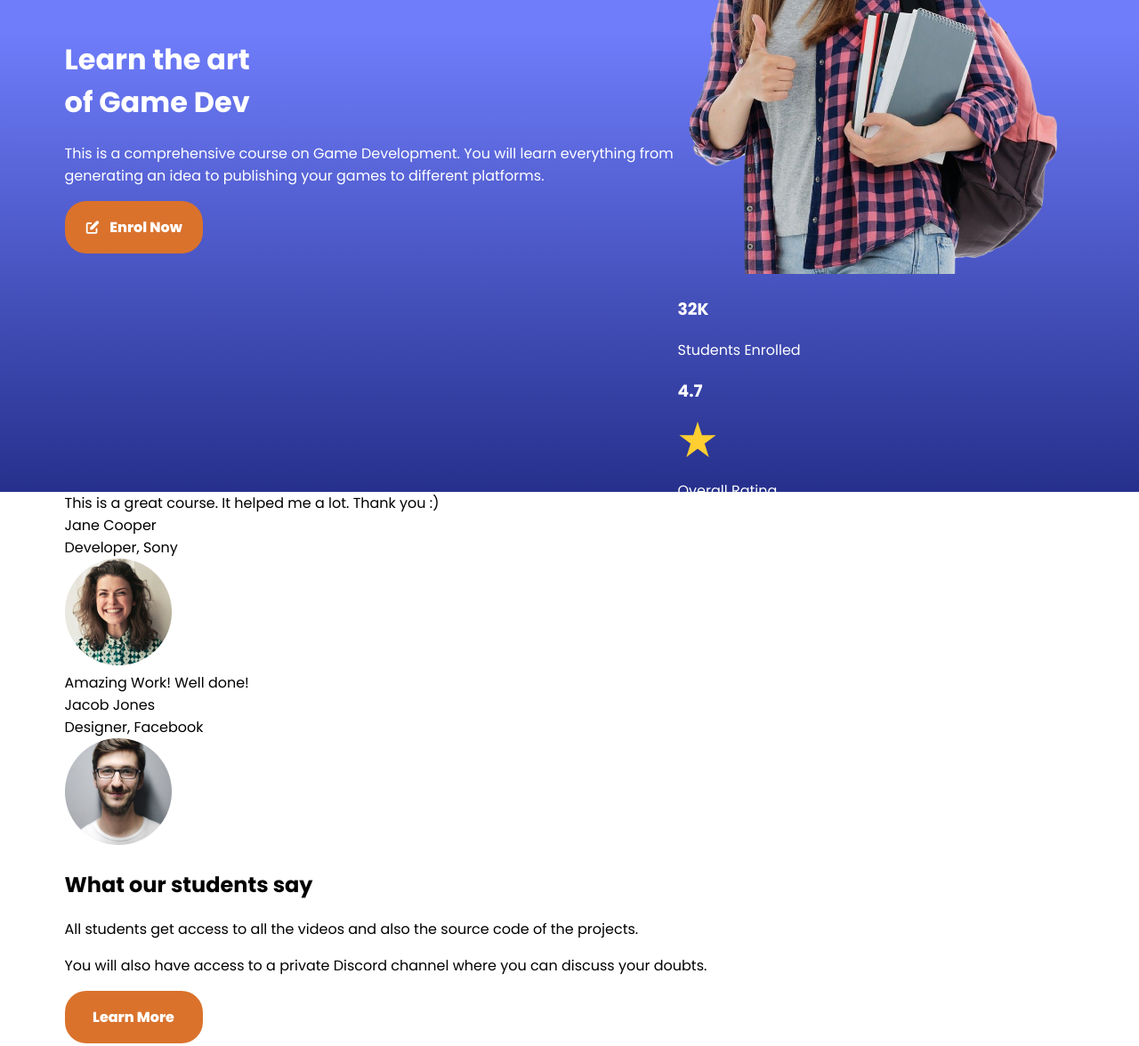
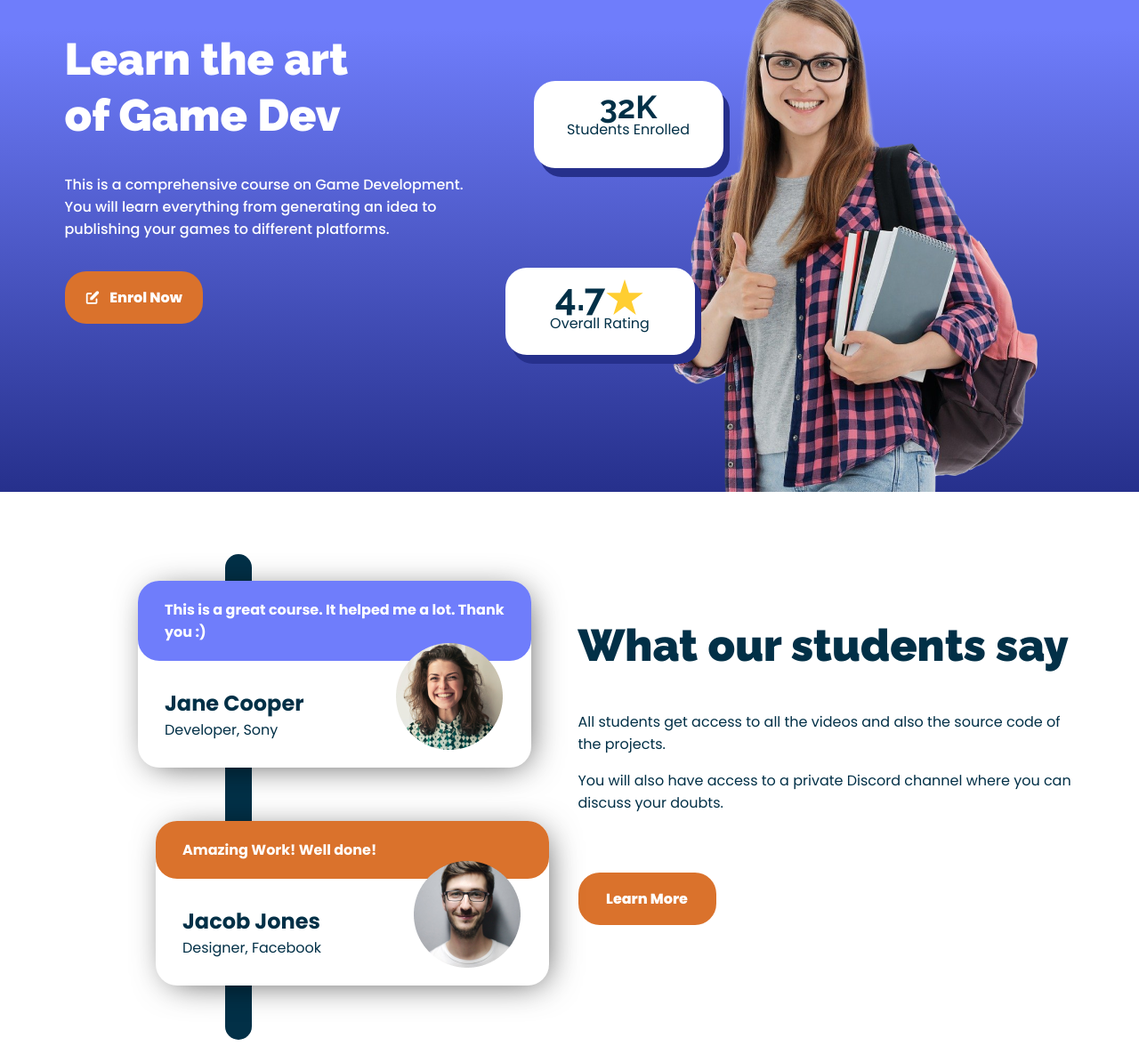
Before and after one commit to MrSpacks/Learn-the-art-of-Game-Dev, a plain HTML site: page index.html in a window 1280 px wide. Shown: the part 247-1423 px from the top of the page at 89% size. Drawn offline with Linux system fonts and the light colour scheme.

Commit message:
Add style for main section

```diff
--- a/index.html
+++ b/index.html
@@ -32,22 +32,21 @@
                 </div>
                 <div class="right">
                     <img src="img/hero.png" alt="hero_img">
-                    <div class="card_enrolled">
+                    <div class="achievements card_enrolled">
                         <div class="content">
                             <div><h3>32K</h3></div>
                             <p>Students Enrolled</p>
                         </div>
                         <div class="card_bg"></div>
                     </div>
-                    <div class="card_rating">
+                    <div class="achievements card_rating">
                         <div class="content">
-                            <div>
+                            <div class="card_star">
                                 <h3>4.7</h3>
                                 <img src="img/icon-star.svg" alt="star">
                             </div>
                             <p>Overall Rating</p>
                         </div>
-                        <div class="card_bg"></div>
                     </div>
                 </div>
             </div>
@@ -58,31 +57,40 @@
     <main>
         <div class="wrapper">
             <section class="testimonials_section">
+                <div class="blue_line"></div>
                 <div class="card_section">
-                    <div class="card_user blue">
-                        <div class="card_propsal">This is a great course. It helped me a lot. Thank you :)</div>
+                    <div class="card_user ">
+                        <div class="card_propsal blue">This is a great course. It helped me a lot. Thank you :)</div>
                         <div class="card_content">
+                            <div>
                                 <div class="card_info-name">Jane Cooper</div>
                                 <div class="card_info-major">Developer, Sony</div>
                             </div>
                             <img src="img/icon-woman.png" alt="" class="card_img">
+
                         </div>
-                    <div class="card_user orange">
-                        <div class="card_propsal">Amazing Work! Well done!</div>
+                    </div>
+                    <div class="card_user man ">
+                        <div class="card_propsal orange">Amazing Work! Well done!</div>
                         <div class="card_content">
+                            <div>
                                 <div class="card_info-name">Jacob Jones</div>
                                 <div class="card_info-major">Designer, Facebook</div>
                             </div>
                             <img src="img/icon_man.png" alt="" class="card_img">
                         </div>
                     </div>
+                </div>
                 <div class="text_section">
                     <h2>What our students say</h2>
                     <p>All students get access to all the videos and also the source code of the projects.</p>
                     <p>You will also have access to a private Discord channel where you can discuss your doubts.</p>
-                    <a href="#" class="btn">Learn More</a>
+                    <div class="none"></div>
+                    <a href="#" class="btn ">Learn More</a>
                 </div>
             </section>
+        </div>
+
         <section class="courses_section">
             <div class="wrapper">
                 <h2 class="light">Our Courses</h2>
@@ -121,7 +129,6 @@
                 </div>
             </div>
         </section>
-        </div>
     </main>
     <!-- End main sectoin -->
     <!--      footer      -->
--- a/style.css
+++ b/style.css
@@ -5,6 +5,12 @@
 a {
   text-decoration: none;
   color: white;
+}
+h1, h2, h3 {
+  font-family: "Raleway", sans-serif;
+}
+p {
+  font-size: 16px;
 }
 
 :root{
@@ -47,10 +53,11 @@ body{
 /*                Header              */
 
 header{
+  margin-bottom: 50px;
   color: white;
   height: 100vh;
   width: 100%;
-  background: rgb(111,125,251);
+  /* background: rgb(111,125,251); */
   background: linear-gradient( rgba(111,125,251,1) 35%, rgba(38,48,140,1) 100%);
 }
 .wrapper{
@@ -86,27 +93,199 @@ nav ul{
 /*              Hero Sectoin           */
 
 .hero_section {
+  padding-top: 60px;
   display: flex;
   height: 100vh;
   width: 100%;
   align-items: center;
   justify-content: space-between;
 }
-.left {
+.left{
+  max-width: 467px;
 }
-.btn {
+.left h1 {
+  font-size: 50px;
+  line-height: 125%;
+  font-weight: 900;
 }
-.btn_icon {
+.left p {
+  font-family: "Poppins", sans-serif;
+  font-weight: 500;
+  font-size: 16px;
+  margin-bottom: 35px;
 }
-.btn_icon-img {
+
+.right {
+  font-family: "Poppins", sans-serif;
+  display: flex;
+  width: 50vw;
+  position: relative;
+  align-self: end;
+  justify-content: center;
 }
-.right {
+.right img{
+  max-height: 582px;
+  vertical-align: middle;
+  margin-left: 150px;
 }
-.card_enrolled {
+.achievements{
+  padding: 8px 32px;
+  color: var(--navy_blue-color);
+  position: absolute;
+  background-color: white;
+  width: 213px;
+  height: 98px;
+  border-radius: 24px;
+  box-shadow: 7px 10px 0px 0px  rgba(38,48,140,1);
 }
-.content {
+.card_enrolled{
+  top: 120px;
+  left: 32px;
 }
-.card_bg {
+.card_enrolled h3{
+  margin: 0;
+  text-align: center;
+  font-weight: bold;
+  font-size: 36px;
+}
+.content p {
+  display: flex;
+  margin-top: -8px;
+  justify-content: center;
+
+}
+
+.card_star h3{
+  margin: 0;
+}
+
+.card_star{
+  font-size: 36px;
+  font-weight: bold;
+  display: flex;
+  justify-content: center;
+}
+.card_star img{
+  margin-left: 0;
 }
 .card_rating {
+  top: 330px;
+  left: 0;
 }
+/* main section */
+.blue_line{
+  content: "";
+  background-color: var(--navy_blue-color);
+  height: 546px;
+  width: 30px;
+  border-radius: 15px;
+  position: relative;
+  left: 180px;
+  top: -30px;
+  z-index: -100;
+}
+.testimonials_section {
+  z-index: 1000;
+  position: relative;
+  margin-top: 100px;
+  display: flex;
+  justify-content: space-between;
+  color: var(--navy_blue-color);
+}
+
+.card_user {
+  border-radius: 24px;
+  box-shadow: 5px 5px 38px -10px rgba(0,0,0,0.75);
+  margin-bottom: 60px;
+  max-width: 442px;
+  position: relative;
+  z-index: 200;
+  background-color: white;
+}
+.blue {
+  background-color: var(--purple-color);
+}
+.card_propsal {
+  font-weight: bold;
+  border-radius: 24px;
+  color: white;
+  padding: 20px 30px;
+}
+.card_content {
+  position: relative;
+  align-items: center;
+  display: flex;
+  justify-content: start;
+  height: 120px;
+  padding-left: 30px;
+}
+.card_info-name {
+  font-size: 24px;
+  font-weight: bold;
+}
+
+.card_img {
+  position: absolute;
+  right: 32px;
+  bottom: 20px;
+}
+.orange {
+  background-color: var(--orange-color);
+
+}
+
+.text_section{
+  max-width: 558px;
+}
+.text_section h2 {
+  font-size: 50px;
+  line-height: 125%;
+  font-weight: 900;
+}
+.none{
+  height: 50px;
+}
+.man {
+  position: relative;
+  left: 20px;
+}
+.courses_section {
+  background: linear-gradient( rgba(111,125,251,1) 35%, rgba(38,48,140,1) 100%);
+  color: white;
+  padding-bottom: 50px;
+}
+
+.light {
+  line-height: 125%;
+  font-weight: 900;
+  text-align: center;
+  font-size: 60px;
+  padding-top: 50px;
+}
+.cours_cards {
+  margin-bottom: 40px;
+  display: flex;
+  justify-content: space-between;
+}
+.cours_card {
+  color: var(--navy_blue-color);
+  max-width: 632px;
+  background-color: white;
+  border-radius: 30px;
+}
+.card_info {
+  justify-content: space-between;
+  align-items: center;
+  display: flex;
+  padding: 0px 25px;
+}
+
+
+.duration {
+}
+.app_section {
+}
+.app_bottons {
+}
+.app_btn {
+}
```
Also changed, not shown: fonts.css (+4 -4 lines). Lines whose indentation alone changed are shown as unchanged.
